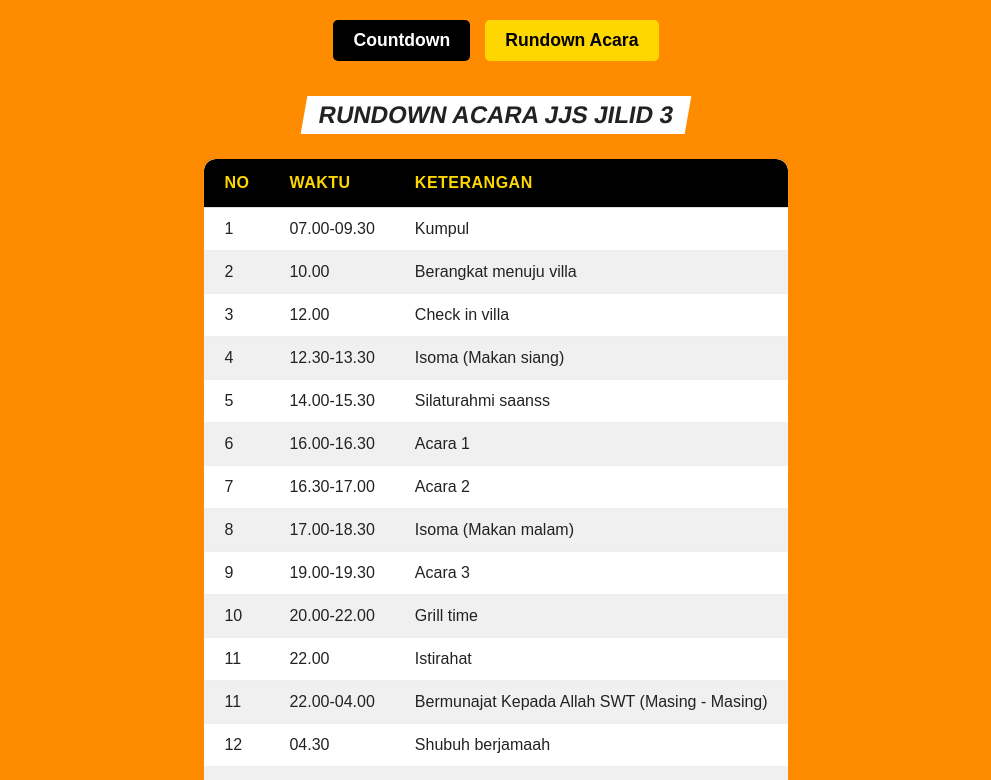
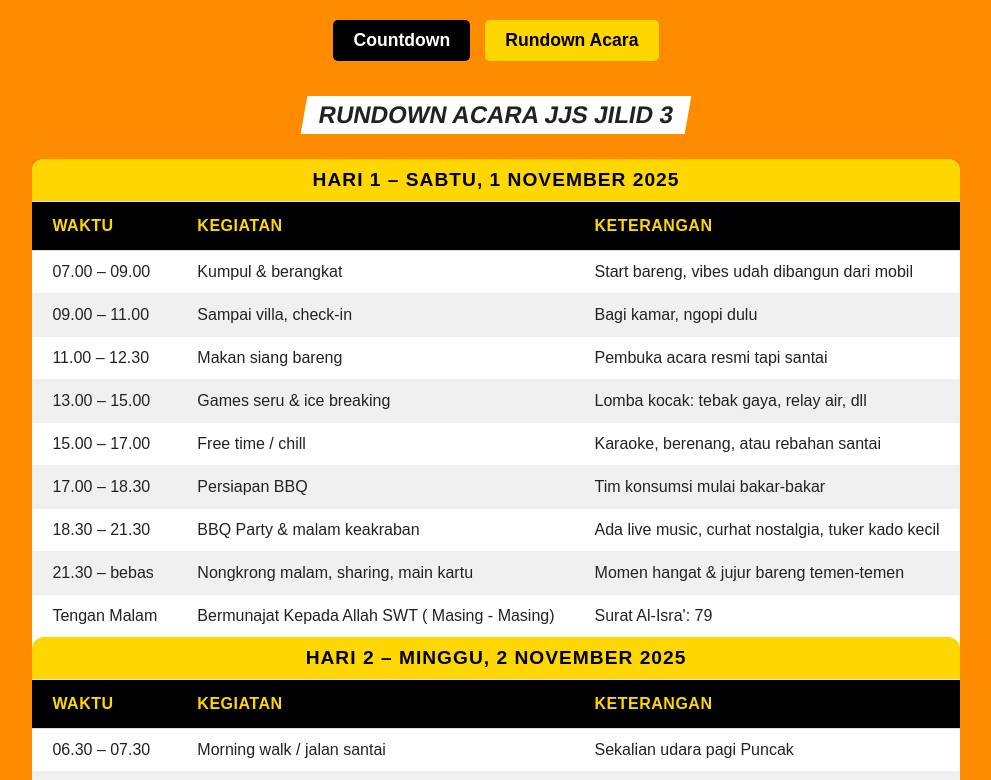
Before and after one commit to agungwibowo182/jjs, a plain HTML site: page index.html in a window 1280 px wide. Both pictures are taken after a click on the button "Rundown Acara". Shown: the top 780 px of the page, without its empty margins (144-1135 px from the left). Drawn offline with Linux system fonts and the light colour scheme.

Commit message:
update rundown

```diff
--- a/index.html
+++ b/index.html
@@ -49,37 +49,49 @@
         </div>
 
         <div id="rundown-page" class="page-content hidden">
-          <h2 class="rundown-title"> Rundown Acara JJS Jilid 3</h2>
+    <h2 class="rundown-title">Rundown Acara JJS Jilid 3</h2>
+
     <div class="rundown-table-wrapper">
         <table>
             <thead>
                 <tr>
-                            <th>No</th>
+                    <th colspan="3" class="day-header">Hari 1 – Sabtu, 1 November 2025</th>
+                </tr>
+                <tr>
                     <th>Waktu</th>
+                    <th>Kegiatan</th>
                     <th>Keterangan</th>
                 </tr>
             </thead>
             <tbody>
-                        <tr><td>1</td><td>07.00-09.30</td><td>Kumpul</td></tr>
-                        <tr><td>2</td><td>10.00</td><td>Berangkat menuju villa</td></tr>
-                        <tr><td>3</td><td>12.00</td><td>Check in villa</td></tr>
-                        <tr><td>4</td><td>12.30-13.30</td><td>Isoma (Makan siang)</td></tr>
-                        <tr><td>5</td><td>14.00-15.30</td><td>Silaturahmi saanss</td></tr>
-                        <tr><td>6</td><td>16.00-16.30</td><td>Acara 1</td></tr>
-                        <tr><td>7</td><td>16.30-17.00</td><td>Acara 2</td></tr>
-                        <tr><td>8</td><td>17.00-18.30</td><td>Isoma (Makan malam)</td></tr>
-                        <tr><td>9</td><td>19.00-19.30</td><td>Acara 3</td></tr>
-                        <tr><td>10</td><td>20.00-22.00</td><td>Grill time</td></tr>
-                        <tr><td>11</td><td>22.00</td><td>Istirahat</td></tr>
-                        <tr><td>11</td><td>22.00-04.00</td><td>Bermunajat Kepada Allah SWT (Masing - Masing)</td></tr>
-                        <tr><td>12</td><td>04.30</td><td>Shubuh berjamaah</td></tr>
-                        <tr><td>13</td><td>07.00-08.00</td><td>Sarapan Pagi</td></tr>
-                        <tr><td>14</td><td>08.00-11.00</td><td>Silaturahmi saanss</td></tr>
-                        <tr><td>15</td><td>12.00-12.30</td><td>Prepare pulang</td></tr>
-                        <tr><td>16</td><td>13.00</td><td>Check out villa</td></tr>
-                        <tr><td>17</td><td>13.15</td><td>Pulang</td></tr>
-                        <tr><td>18</td><td>15.00</td><td>Mampir tempat oleh-oleh</td></tr>
-                        <tr><td>19</td><td>18.00</td><td>Sampai ke wilayah dengan selamat</td></tr>
+                <tr><td>07.00 – 09.00</td><td>Kumpul & berangkat</td><td>Start bareng, vibes udah dibangun dari mobil</td></tr>
+                <tr><td>09.00 – 11.00</td><td>Sampai villa, check-in</td><td>Bagi kamar, ngopi dulu</td></tr>
+                <tr><td>11.00 – 12.30</td><td>Makan siang bareng</td><td>Pembuka acara resmi tapi santai</td></tr>
+                <tr><td>13.00 – 15.00</td><td>Games seru & ice breaking</td><td>Lomba kocak: tebak gaya, relay air, dll</td></tr>
+                <tr><td>15.00 – 17.00</td><td>Free time / chill</td><td>Karaoke, berenang, atau rebahan santai</td></tr>
+                <tr><td>17.00 – 18.30</td><td>Persiapan BBQ</td><td>Tim konsumsi mulai bakar-bakar</td></tr>
+                <tr><td>18.30 – 21.30</td><td>BBQ Party & malam keakraban</td><td>Ada live music, curhat nostalgia, tuker kado kecil</td></tr>
+                <tr><td>21.30 – bebas</td><td>Nongkrong malam, sharing, main kartu</td><td>Momen hangat & jujur bareng temen-temen</td></tr>
+                <tr><td>Tengan Malam</td><td>Bermunajat Kepada Allah SWT ( Masing - Masing)</td><td>Surat Al-Isra': 79</td></tr>
+
+            </tbody>
+
+            <thead>
+                <tr>
+                    <th colspan="3" class="day-header">Hari 2 – Minggu, 2 November 2025</th>
+                </tr>
+                <tr>
+                    <th>Waktu</th>
+                    <th>Kegiatan</th>
+                    <th>Keterangan</th>
+                </tr>
+            </thead>
+            <tbody>
+                <tr><td>06.30 – 07.30</td><td>Morning walk / jalan santai</td><td>Sekalian udara pagi Puncak</td></tr>
+                <tr><td>07.30 – 08.30</td><td>Sarapan bareng</td><td>Ngopi dan ngemil bareng lagi</td></tr>
+                <tr><td>08.30 – 10.00</td><td>Games penutup & sesi kenangan</td><td>Main game bareng + foto grup</td></tr>
+                <tr><td>10.00 – 11.00</td><td>Packing & check-out</td><td>Siap-siap pulang</td></tr>
+                <tr><td>11.00 – 12.00</td><td>Makan siang / kuliner bareng</td><td>Penutup acara yang chill & kenyang</td></tr>
             </tbody>
         </table>
     </div>
@@ -90,5 +102,4 @@
     <script src="script.js"></script>
 
 </body>
-
 </html>
--- a/style.css
+++ b/style.css
@@ -322,3 +322,14 @@ body {
         border-radius: 8px; /* Sudut lebih kecil di mobile */
     }
 }
+
+/* Gaya untuk Header Hari */
+.rundown-table-wrapper .day-header {
+    background-color: #ffd700; /* Kuning keemasan */
+    color: var(--box-bg); /* Teks hitam */
+    font-size: 1.2em;
+    font-weight: 900;
+    text-align: center;
+    padding: 10px 0;
+    letter-spacing: 1px;
+}
```
Lines whose indentation alone changed are shown as unchanged.
